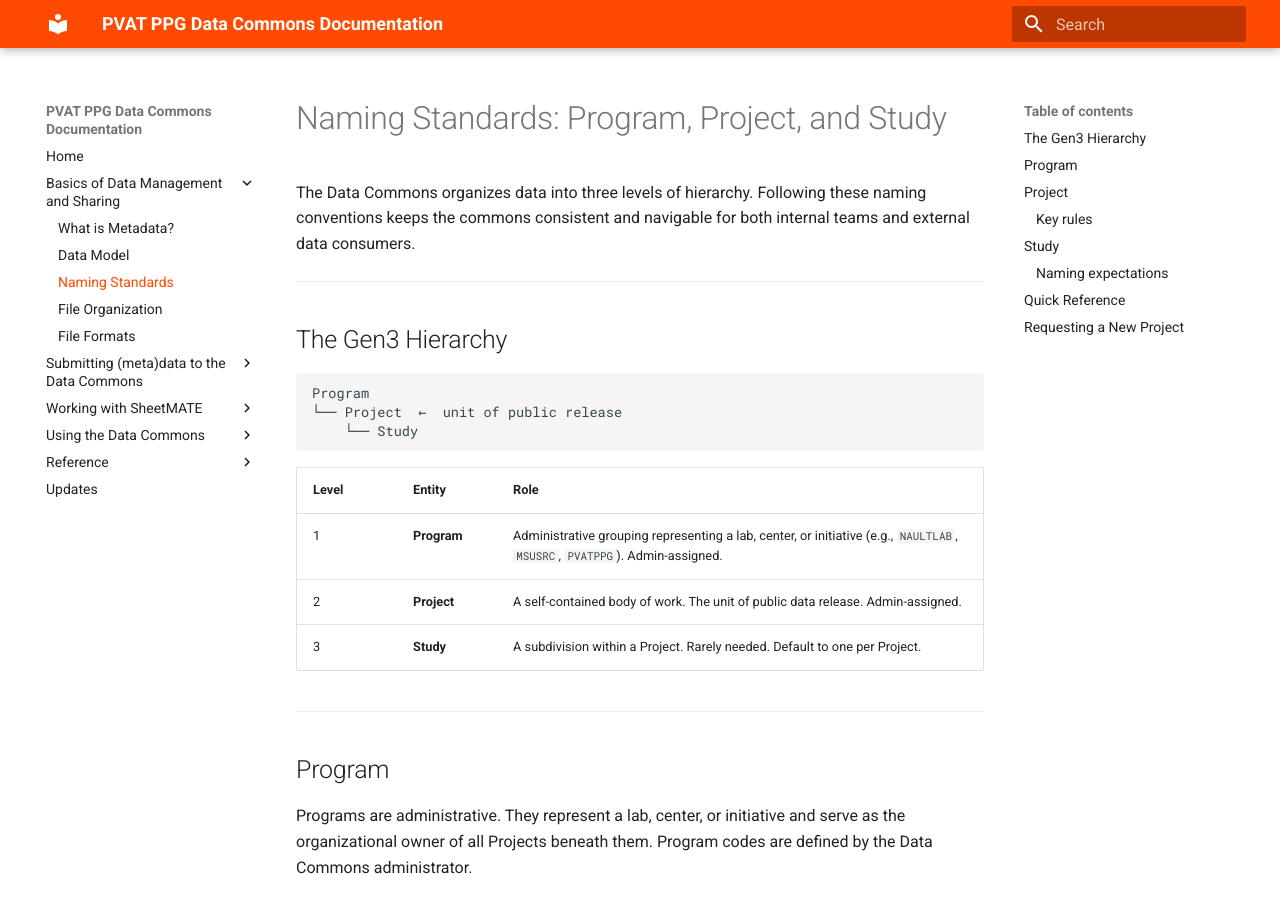
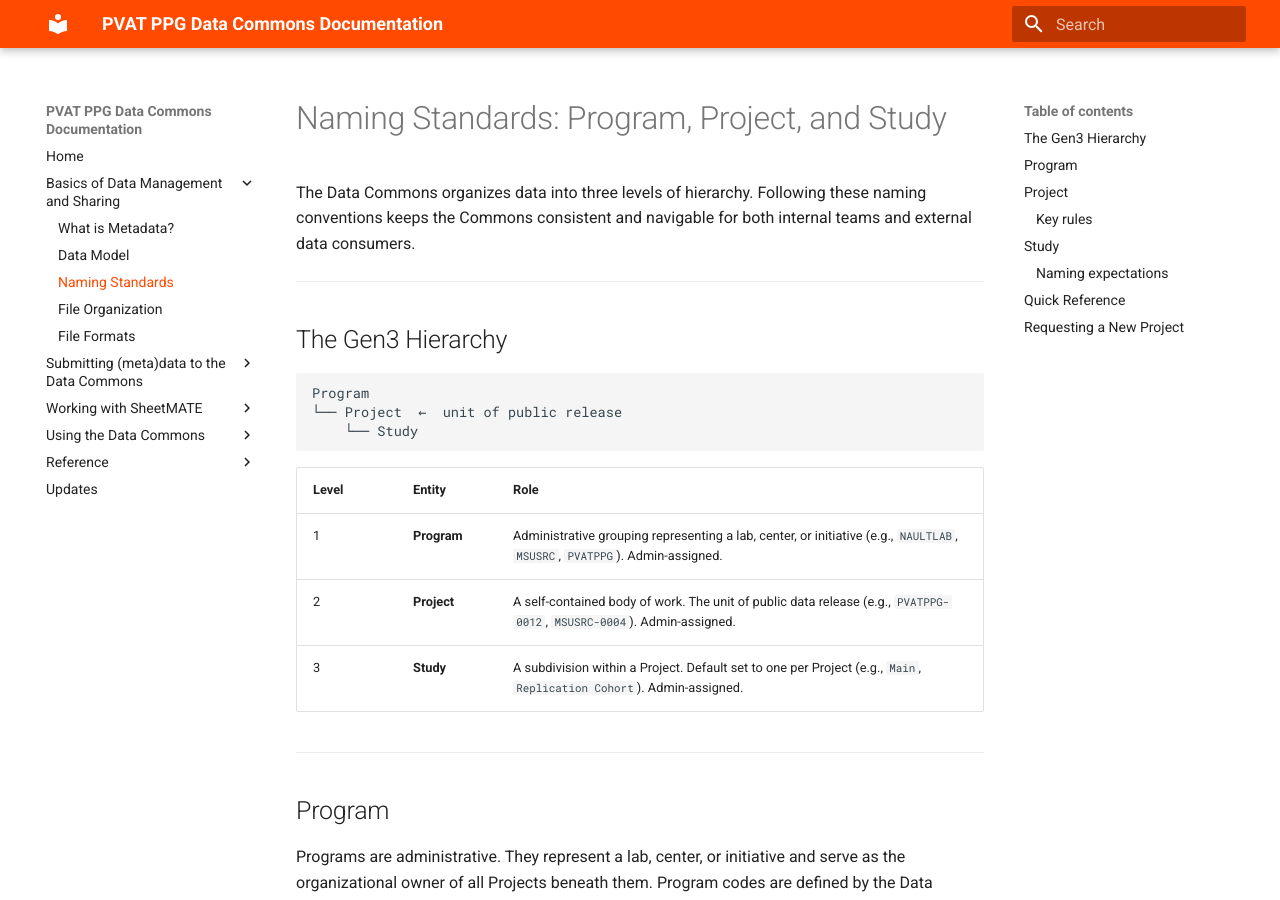
Before and after one commit to nault-research/pvatppg-commons-docs, an MkDocs documentation site: the page built from docs/concepts/naming.md, in a window 1280 px wide and 900 px high. Built offline with MkDocs 1.6.1 and Material for MkDocs 9.7.7, drawn with Linux system fonts in a browser that asks for light colours; some of the changed text lies outside the part shown.

Commit message:
updated Study description

```diff
--- a/docs/concepts/naming.md
+++ b/docs/concepts/naming.md
@@ -1,6 +1,6 @@
 # Naming Standards: Program, Project, and Study
 
-The Data Commons organizes data into three levels of hierarchy. Following these naming conventions keeps the commons consistent and navigable for both internal teams and external data consumers.
+The Data Commons organizes data into three levels of hierarchy. Following these naming conventions keeps the Commons consistent and navigable for both internal teams and external data consumers.
 
 ---
 
@@ -15,8 +15,8 @@ Program
 | Level | Entity | Role |
 |-------|--------|------|
 | 1 | **Program** | Administrative grouping representing a lab, center, or initiative (e.g., `NAULTLAB`, `MSUSRC`, `PVATPPG`). Admin-assigned. |
-| 2 | **Project** | A self-contained body of work. The unit of public data release. Admin-assigned. |
-| 3 | **Study** | A subdivision within a Project. Rarely needed. Default to one per Project. |
+| 2 | **Project** | A self-contained body of work. The unit of public data release (e.g., `PVATPPG-0012`, `MSUSRC-0004`). Admin-assigned. |
+| 3 | **Study** | A subdivision within a Project. Default set to one per Project (e.g., `Main`, `Replication Cohort`). Admin-assigned.|
 
 ---
 
@@ -81,7 +81,7 @@ Only create multiple Studies when:
 
 ### Naming expectations
 
-Studies are named by the submitter. Since Studies are the most granular level, this is where human-readable context lives.
+Studies names are assigned by the administrator, but may be requested by the submitter. Since Studies are the most granular level, this is where human-readable context lives. If you choose to request a Study name:
 
 - Use plain descriptive language — no codes or IDs needed
 - Title Case
@@ -111,8 +111,8 @@ Studies are named by the submitter. Since Studies are the most granular level, t
 
 Reach out to your Data Commons administrator with:
 
-1. The **Program** it belongs to
+1. The **Program** it belongs to (e.g., `MSUSRC`, `PVATPPG`)
 2. A brief description of the body of work (used for the internal registry — not the Project name)
 3. Any known Studies you plan to create beneath it
 
-The administrator will assign the next available number, register it, and confirm you can proceed.
+The administrator will assign the next available Project number, register it, and confirm you can proceed.
```
Also changed, not shown: other parts of docs/concepts/naming.md (+3 -3 lines), README.md (+1 -1 lines).
